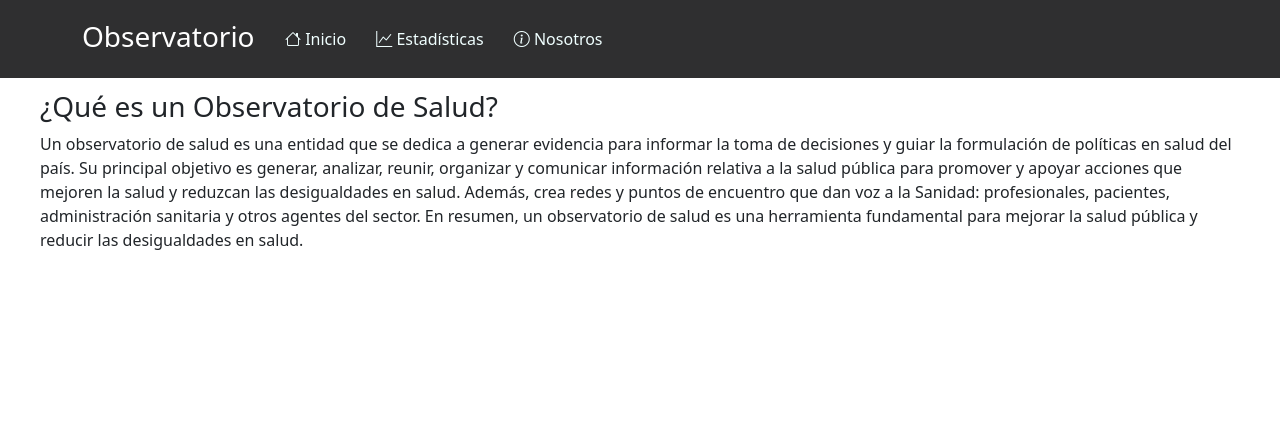
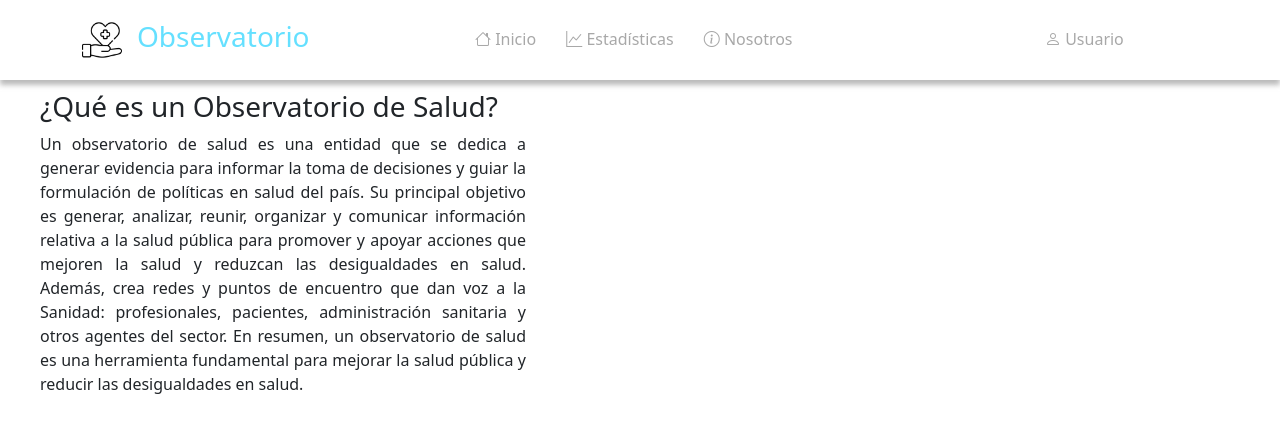
Before and after one commit to Josue2000-gfg/observatorio, a website: page index.html in a window 1280 px wide. Drawn offline with nearby package versions, Linux system fonts and the light colour scheme.

Commit message:
mejora estética

```diff
--- a/index.html
+++ b/index.html
@@ -11,7 +11,10 @@
     <div class="header">
         <div class="container">
             <div class="row">
-                <div class="col-sm-2">
+                <div class="col-sm-1">
+                    <img src="images/6333192.png" alt="" height="40px">
+                </div>
+                <div class="col-sm-3">
                     <h3>Observatorio</h3>
                 </div>
                 <div class="col-sm-6 text-right">
@@ -19,11 +22,15 @@
                     <button type="button" class="btn btn-default"><i class="bi bi-graph-up"></i> Estadísticas</button>
                     <button type="button" class="btn btn-default"><i class="bi bi-info-circle"></i> Nosotros</button>
                 </div>
+                <div class="col-sm-2">
+                    <button type="button" class="btn btn-default"><i class="bi bi-person"></i> Usuario</button>
+                </div>
             </div>
         </div>
     </div>
     <div class="body">
-        <div class="home">
+        <div class="row">
+            <div class="home col-xl-5">
                 <h3>¿Qué es un Observatorio de Salud?</h3>
                 <p>Un observatorio de salud es una entidad que se dedica a generar evidencia para informar la toma
                      de decisiones y guiar la formulación de políticas en salud del país. Su principal objetivo
@@ -34,7 +41,7 @@
                      una herramienta fundamental para mejorar la salud pública y reducir las desigualdades en
                       salud.</p>
             </div>
-
+        </div>
         <div class="card" style="width: 18rem;">
             <div class="card-body">
                 <h5 class="card-title">Gráfico de población</h5>
@@ -44,9 +51,6 @@
         <div class="info">
             <h3>¿Quienes somos?</h3>
         </div>
-
-
-
         <script src="script.js"></script>
     </div>
     <!-- jQuery (necessary for Bootstrap's JavaScript plugins) -->
--- a/script.js
+++ b/script.js
@@ -1,7 +1,7 @@
 // Datos del backend
 var data = {
     "0-18 años": {
-        "Hombre": 100,
+        "Hombre": 90,
         "Mujer": 120
     },
     "18-60 años": {
--- a/styles.css
+++ b/styles.css
@@ -1,25 +1,32 @@
 @import url("https://cdn.jsdelivr.net/npm/bootstrap-icons@1.10.5/font/bootstrap-icons.css");
 
 .header {
-    background-color: #2f2f30;
+    background-color: #ffffff;
     padding: 20px;
     position: fixed;
     top: 0;
     width: 100%;
     z-index: 1;
+    box-shadow: #999999a9 0px 5px 5px;
 }
 .header h3 {
-    color: white;
+    color: rgb(101, 224, 255);
     margin: 0;
+    margin-left: -40px;
 }
 .header button{
-    color:azure;
+    color:rgb(168, 168, 168);
 }
 .header button:hover{
-    background-color: rgb(241, 241, 241);
+    background-color: rgb(101, 224, 255);
+    color: #ffffff;
 }
 .body{
     margin-left: 40px;
     margin-right: 40px;
     margin-top: 90px;
 }
+
+.home p{
+    text-align: justify;
+}
```
Also changed, not shown: images/6333192.png (added). Lines whose indentation alone changed are shown as unchanged.
